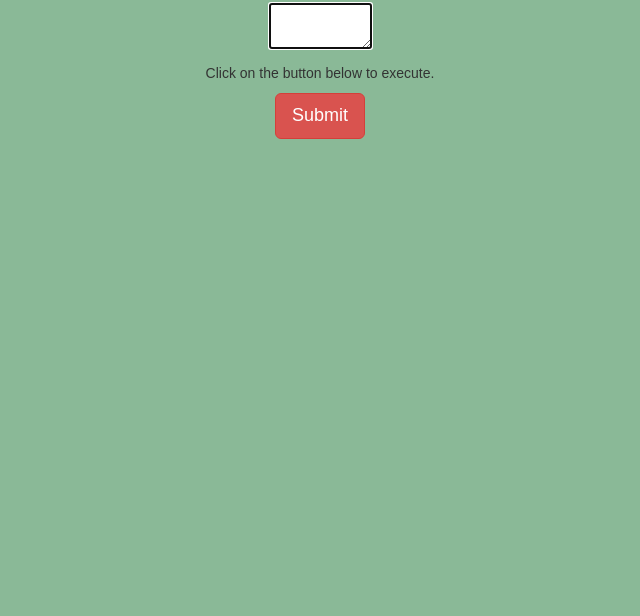
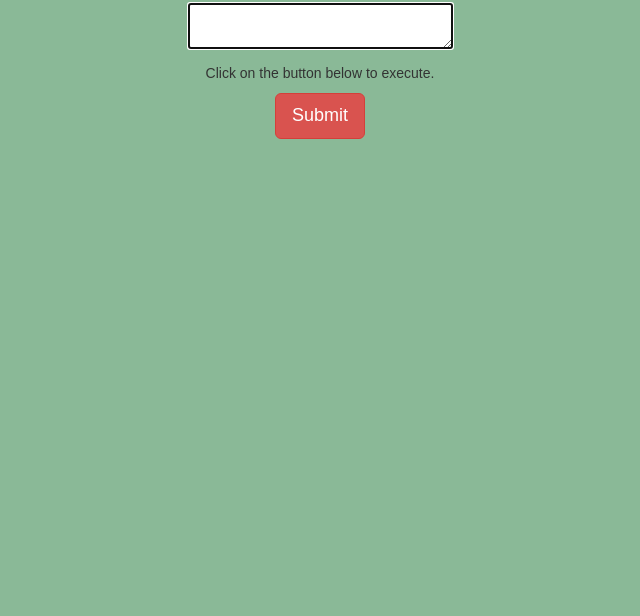
Before and after one commit to briandooley/fh_mysql, a plain HTML site: page client/default/index.html in a window 1280 px wide. Shown: the part 184-800 px from the top of the page, without its empty margins (320-960 px from the left). Drawn offline with nearby package versions, Linux system fonts and the light colour scheme; files whose address does not match are found by name.

Commit message:
update file /client/default/index.html

```diff
--- a/client/default/index.html
+++ b/client/default/index.html
@@ -23,7 +23,7 @@
 		<p></p>
 
 		<form>
-			<textarea rows="2" cols="10" autofocus maxlength="200" required wrap="soft" id="sqlquery"></textarea>
+			<textarea rows="2" cols="30" autofocus maxlength="200" required wrap="soft" id="sqlquery"></textarea>
 
 <!--			Query: <input type="text" name="sqlquery" size="300"> -->
 		</form>
```
